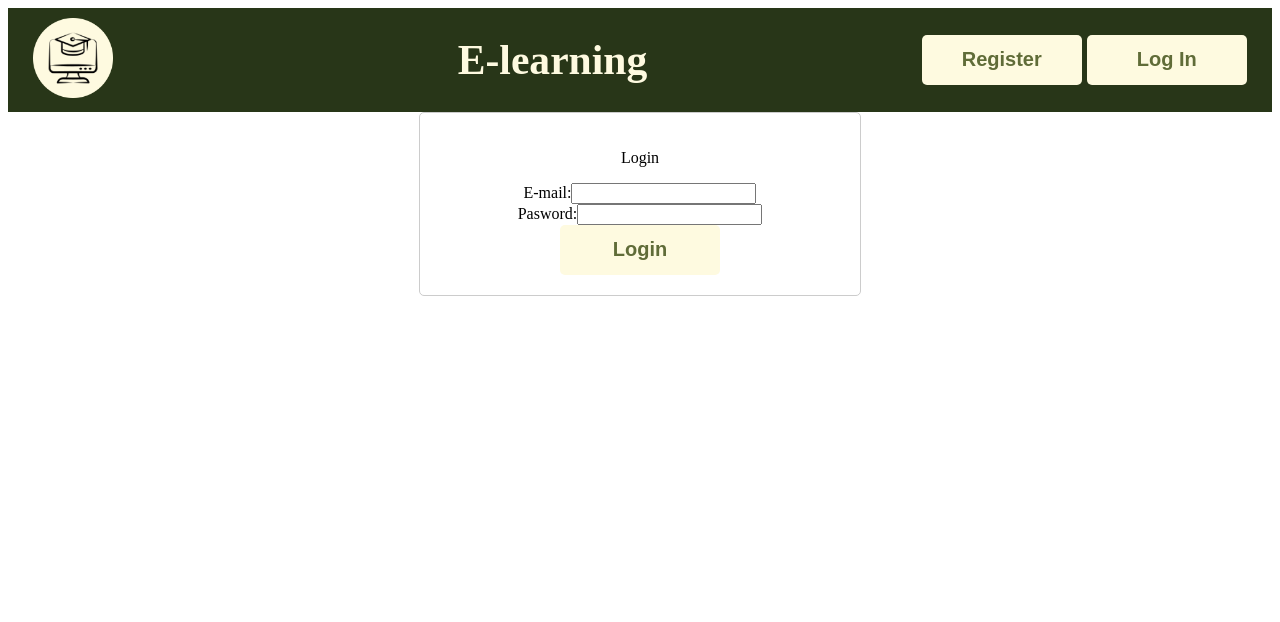
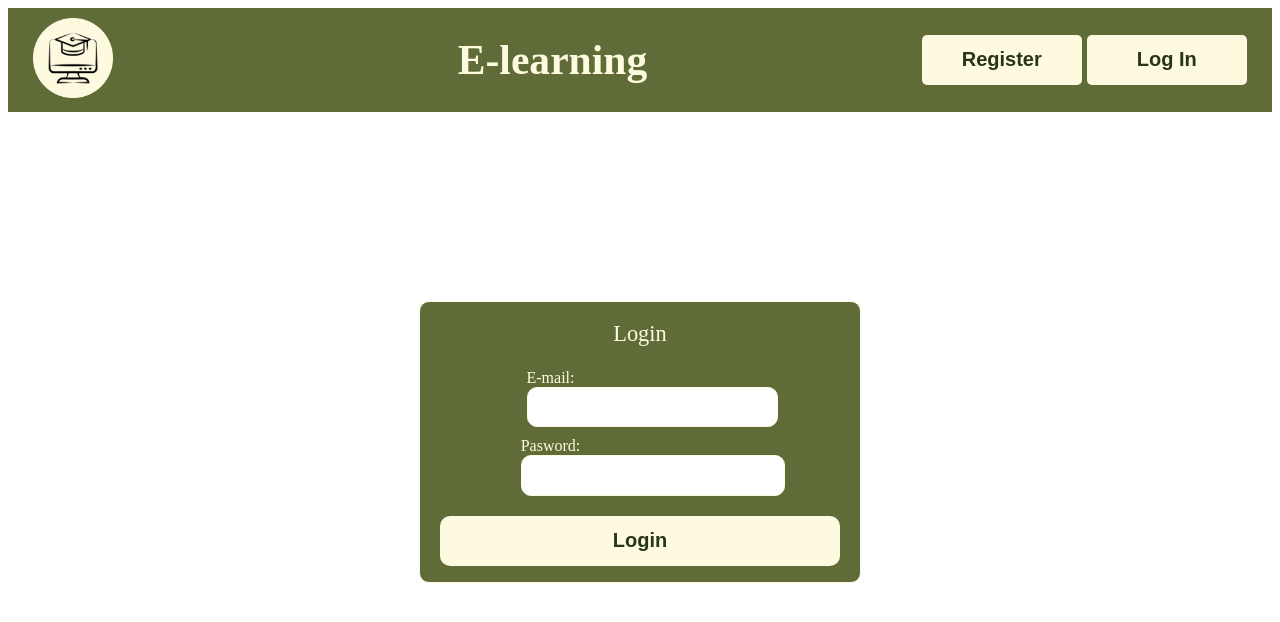
Before and after one commit to fady-dib/E-learning, a React (Create React App) app in the folder frontend/: page /login in a window 1280 px wide. Shown: the top 622 px of the page. Built offline with nearby package versions, Linux system fonts and the light colour scheme.

Commit message:
Add enroll component and login styling

```diff
--- a/frontend/src/App.tsx
+++ b/frontend/src/App.tsx
@@ -2,6 +2,7 @@ import { BrowserRouter as Router, Routes, Route } from "react-router-dom"
 import './App.css';
 import RegisterPage from './pages/RegisterPage';
 import LoginPage from "./pages/LoginPage";
+import ClassesPage from "./pages/ClassesPage";
 
 function App() {
   return (
@@ -9,6 +10,7 @@ function App() {
       <Routes>
         <Route path="/" element={<RegisterPage />}></Route>
         <Route path="/login" element={<LoginPage/>}></Route>
+        <Route path="/classes" element={<ClassesPage/>}></Route>
       </Routes>
     </Router>
   )
--- a/frontend/src/components/Button/Button.css
+++ b/frontend/src/components/Button/Button.css
@@ -7,9 +7,9 @@
     font-weight: bold;
     cursor: pointer;
     background-color: var(--light);
-    color: var(--midnight);
+    color: var(--dark);
 }
 .btn:hover{
-    background-color: var(--midnight);
+    background-color: var(--dark);
     color: var(--light);
 }
--- /dev/null
+++ b/frontend/src/components/Class/index.css
@@ -0,0 +1,51 @@
+.class-container{
+    display:flex;
+       background-color: var(--midnight);
+       width:75vw;
+       justify-content:space-between;
+       padding: 2%;
+       color: var(--light)
+    }
+
+    .class-container:first-child{
+        border-top-right-radius: 10px;
+        border-top-left-radius: 10px;
+    }
+
+    .class-container:last-child{
+        border-bottom-right-radius: 10px;
+        border-bottom-left-radius: 10px;
+    }
+
+    .border:not(:last-child){
+        border-bottom :solid 1px var(--light)
+    }
+
+    .table-container{
+        display:flex;
+        flex-direction: column;
+        width: 80%;
+        margin-left: auto;
+        margin-right: auto;
+        margin-top: 5%;
+        border-radius: 10px;
+
+    }
+
+    .classes-content{
+        padding:3%;
+    }
+
+    .list{
+        color:var(--light)
+    }
+
+    .btn-class{
+        background-color: var(--midnight) !important;
+        color:var(--light)
+    }
+
+    .class{
+        align-self: center;
+        width:30%
+    }
--- a/frontend/src/components/Class/index.tsx
+++ b/frontend/src/components/Class/index.tsx
@@ -1,3 +1,6 @@
+import { useState } from "react";
+import Button from "../Button";
+import Enroll from "../Enroll/index";
 
 interface ClassProps {
     classData : {
@@ -7,11 +10,20 @@ interface ClassProps {
 }
 const Class =({ classData }:ClassProps)=> {
     const { name, instructor } = classData;
+
+    const [showComponent, setShowComponent] = useState(false);
+
+const handleClick = () => {
+    setShowComponent(true);
+}
+
     return (
       <>
-      <div className="user-container border">
-        <h2 className="user"> Class: {name}</h2>
-        <p className="user">Instructor: {instructor}</p>
+      <div className="class-container border">
+        <h2 className="class"> Class: {name}</h2>
+        <p className="class">Instructor: {instructor}</p>
+        <Button name="Enroll" handleClick={handleClick}></Button>
+        {showComponent && <Enroll enrollData={classData} />}
       </div>
       </>
     );
--- /dev/null
+++ b/frontend/src/components/Enroll/index.tsx
@@ -0,0 +1,27 @@
+import { useState } from "react";
+import Button from "../Button";
+
+interface EnrollProps {
+    enrollData : {
+        name:string,
+        instructor: string
+    }
+}
+const Enroll =({ enrollData }:EnrollProps)=> {
+    const {  } = enrollData;
+
+    const [showComponent, setShowComponent] = useState(false);
+
+const handleClick = () => {
+
+}
+
+    return (
+      <>
+
+      </>
+    );
+  }
+
+
+  export default Enroll
--- a/frontend/src/components/Navbar/Navbar.css
+++ b/frontend/src/components/Navbar/Navbar.css
@@ -1,5 +1,5 @@
 .nav-container{
-    background-color: var(--dark);
+    background-color: var(--midnight);
     width: 100%;
     min-height: 90px;
     display: flex;
--- a/frontend/src/pages/ClassesPage/index.tsx
+++ b/frontend/src/pages/ClassesPage/index.tsx
@@ -0,0 +1,63 @@
+import React, { useState, useEffect } from 'react';
+import Navbar from '../../components/Navbar';
+import axios from 'axios';
+import Button from "../../components/Button";
+import Class from '../../components/Class';
+import "../../components/Class/index.css"
+
+
+interface ClassData {
+    name: string;
+    instructor: string;
+
+}
+
+const ClassesPage = () => {
+
+    const [Classes, setClasses] = useState([]);
+
+    const token = localStorage.getItem('token');
+
+
+    useEffect(() => {
+        const getClasses = () => {
+            axios.get('http://localhost:3002/class/classes', {
+                headers: {
+                    Authorization: `Bearer ${token}`
+                }
+            }).then(response => {
+                setClasses(response.data)
+            })
+        }
+        getClasses()
+    }, [])
+
+
+
+
+    return (
+        <>
+            <div>
+                <Navbar></Navbar>
+
+                <div className='classes-content'>
+                <h2 className='list'>Classes List</h2>
+                    <div className="table-container">
+                    {Classes.length > 0 ? (
+            Classes.map((classData, index) => (
+              <React.Fragment key={index}>
+                <Class key={classData} classData={classData} />
+              </React.Fragment>
+            ))
+          ) : (
+            <p>No classes found.</p>
+          )}
+
+                    </div>
+                </div>
+            </div>
+        </>
+    )
+}
+
+export default ClassesPage
--- a/frontend/src/pages/LoginPage/index.css
+++ b/frontend/src/pages/LoginPage/index.css
@@ -7,13 +7,18 @@
     justify-content: center;
     align-items: center;
     padding: 20px;
-    border: 1px solid #ccc;
-    border-radius: 5px;
-    background-color: #fff;
+    border: 1px solid var(--light);
+    border-radius: 10px;
+    background-color: var(--midnight);
+    color: var(--light);
+    height: 30vh;
+    margin-top: 15%;
+  }
+  .login-header p{
+    font-size: 1.4rem ;
   }
 
-  /* Login form */
-  .login-form {
+  .login {
     width: 100%;
     display: flex;
     flex-direction: column;
@@ -21,33 +26,33 @@
     align-items: center;
   }
 
-  .login-form input {
+  .login input {
     width: 100%;
-    padding: 10px;
+    padding: 5%;
     margin-bottom: 10px;
-    border: 1px solid #ccc;
-    border-radius: 5px;
+    border: 1px solid var(--light);
+    border-radius: 10px;
   }
 
-  .login-form button {
+  .login button {
     width: 100%;
     padding: 10px;
     margin-top: 10px;
-    border: none;
-    border-radius: 5px;
-    background-color: #007bff;
-    color: #fff;
-    font-size: 16px;
+    border-radius: 10px;
+    background-color: var(--light);
+    color:var(--dark);
     cursor: pointer;
   }
 
-  .login-form button:hover {
-    background-color: #0062cc;
+  .login button:hover {
+    background-color: var(--dark);
+    color:var(--light)
   }
 
-  .login-form .error {
+.error {
     color: #dc3545;
     margin-bottom: 10px;
-    font-size: 14px;
+    margin-top: 10px;
+    font-size: 1rem;
     text-align: center;
   }
--- a/frontend/src/pages/LoginPage/index.tsx
+++ b/frontend/src/pages/LoginPage/index.tsx
@@ -56,13 +56,15 @@ const LoginPage = () => {
         <div>
             <NavBar></NavBar>
             <div className="login-container">
-                <div className="Login">
-                    <p>Login</p>
+                <div className="login">
+                    <div className="login-header">
+                        <p>Login</p>
+                    </div>
+                    <Input type="text" label="E-mail:" htmlfor="E-mail" onChange={handleEmail} ></Input>
+                    <Input type="password" label="Pasword:" htmlfor="password" onChange={handlePassword}  ></Input>
+                    <Button name="Login" handleClick={handleClick}></Button>
+                    <div className="error">{error}</div>
                 </div>
-                <Input type="text" label="E-mail:" htmlfor="E-mail" onChange={handleEmail} ></Input>
-                <Input type="password" label="Pasword:" htmlfor="password" onChange={handlePassword}  ></Input>
-                <Button name="Login" handleClick={handleClick}></Button>
-                <div>{error}</div>
             </div>
         </div>
     )
```
